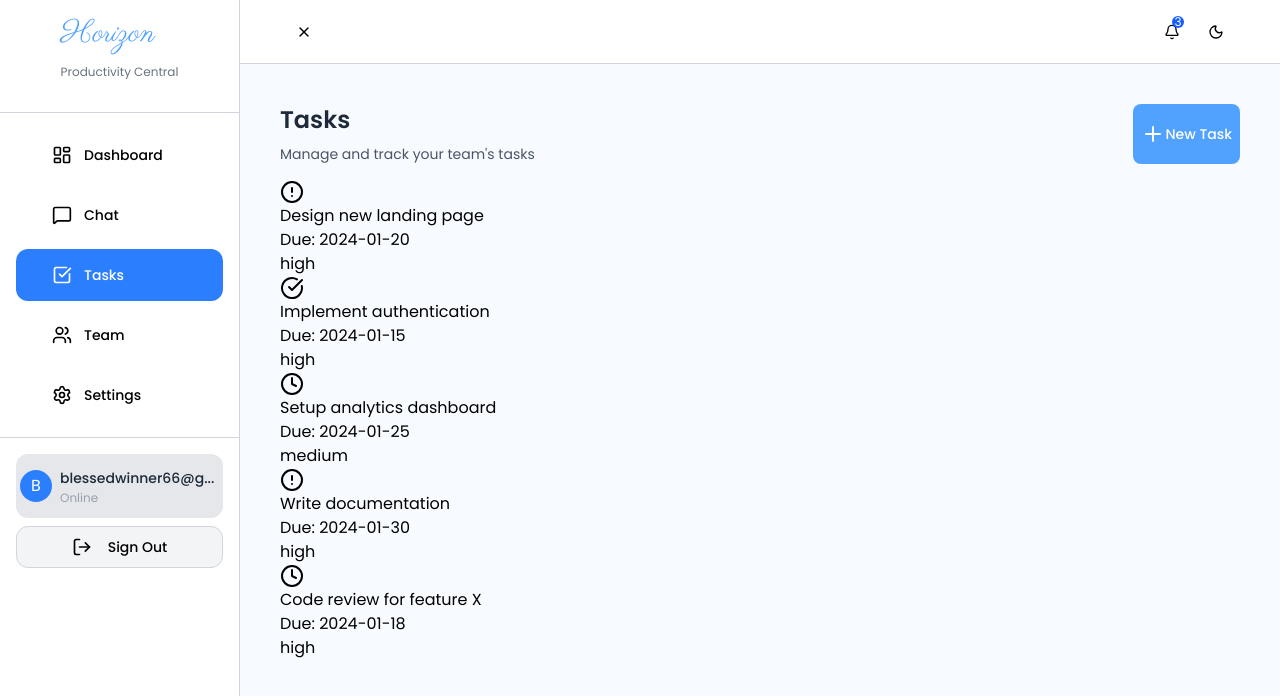
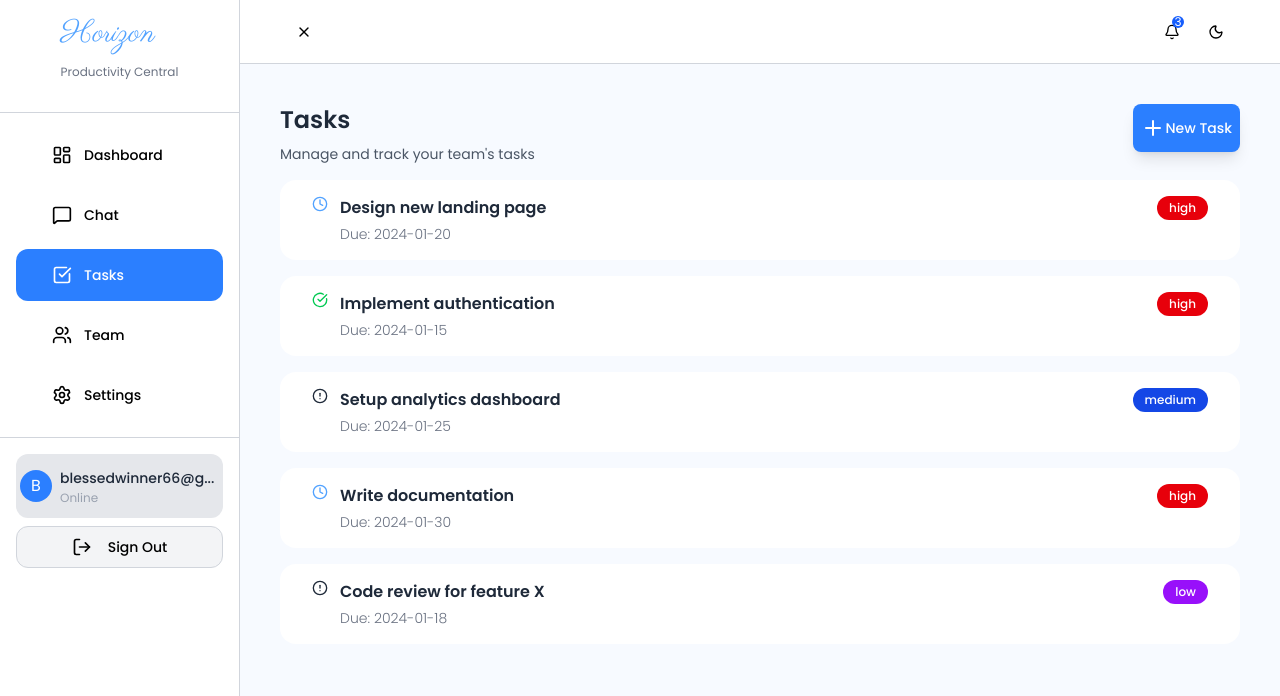
Before and after one commit to blessed-winner/Horizon, a React app in the folder frontend/: page /admin/tasks in a window 1280 px wide. Shown: the top 696 px of the page. Built offline with nearby package versions, Linux system fonts and the light colour scheme; the HTML template or start-up script is replaced by a standard one.

Commit message:
Full tasks screen

```diff
--- a/frontend/src/assets/assets.ts
+++ b/frontend/src/assets/assets.ts
@@ -163,5 +163,5 @@ export const tasks:Task[] = [
   { title:"Implement authentication", priority:"high", dueDate:"2024-01-15", status:"Completed" },
   { title:"Setup analytics dashboard", priority:"medium", dueDate:"2024-01-25", status:"Pending" },
   { title:"Write documentation", priority:"high", dueDate:"2024-01-30", status:"In Progress" },
-  { title:"Code review for feature X", priority:"high", dueDate:"2024-01-18", status:"Pending" }
+  { title:"Code review for feature X", priority:"low", dueDate:"2024-01-18", status:"Pending" }
 ]
--- a/frontend/src/pages/Tasks.tsx
+++ b/frontend/src/pages/Tasks.tsx
@@ -1,4 +1,4 @@
-import { CheckCircle, CircleAlert, Clock, PlusIcon } from "lucide-react"
+import { AlertCircle, CheckCircle, CircleAlert, Clock, PlusIcon } from "lucide-react"
 import { tasks } from "../assets/assets"
 
 const Tasks = () => {
@@ -10,24 +10,24 @@ const Tasks = () => {
             <h1 className="text-2xl font-semibold text-gray-800">Tasks</h1>
             <p className="text-gray-600 text-sm">Manage and track your team's tasks</p>
           </div>
-          <button className="flex items-center text-white px-2 rounded-lg bg-blue-400">
+          <button className="flex items-center text-white px-2 h-12 rounded-lg bg-blue-500 shadow-lg">
             <PlusIcon/>
             <span className="font-medium text-sm">New Task</span>
           </button>
         </div>
-        <div>
+        <div className="space-y-4">
           { tasks.map((task,idx)=>(
-              <div key={idx}>
-                <div>
-                  { task.status === 'Pending' && <Clock/> }
-                  { task.status === 'In Progress' && <CircleAlert/> }
-                  { task.status === 'Completed' && <CheckCircle/> }
-                  <div>
-                    <h3>{task.title}</h3>
-                    <p>Due: {task.dueDate}</p>
+              <div key={idx} className="bg-white px-8 py-4 rounded-2xl flex justify-between">
+                <div className="flex gap-3">
+                  { task.status === 'Pending' && <AlertCircle className="w-4 h-4 text-gray-800"/> }
+                  { task.status === 'In Progress' && <Clock className="w-4 h-4 text-blue-400"/> }
+                  { task.status === 'Completed' && <CheckCircle className="w-4 h-4 text-green-500"/> }
+                  <div className="space-y-1">
+                    <h3 className="font-semibold text-gray-800">{task.title}</h3>
+                    <p className="text-gray-500 font-light text-sm">Due: {task.dueDate}</p>
                   </div>
                 </div>
-                <span>
+                <span className={`text-xs px-3 h-6 rounded-full flex items-center text-white font-medium ${ task.priority === 'high' && 'bg-red-600' } ${task.priority === 'medium' && 'bg-blue-700'} ${task.priority === 'low' && 'bg-purple-600'}`}>
                   {task.priority}
                 </span>
               </div>
```
